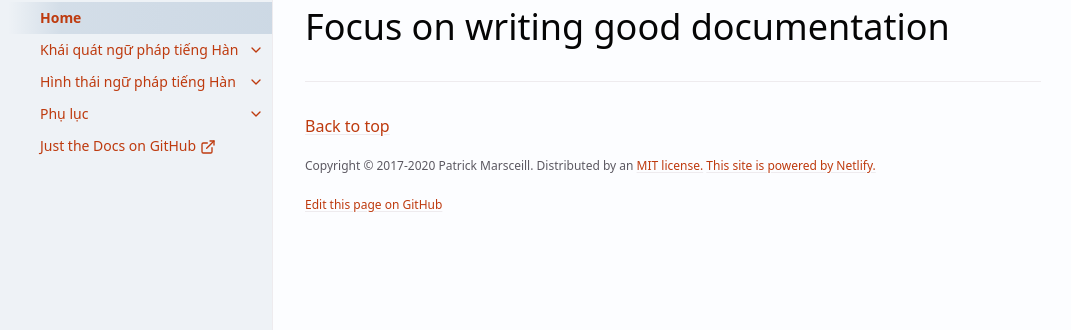
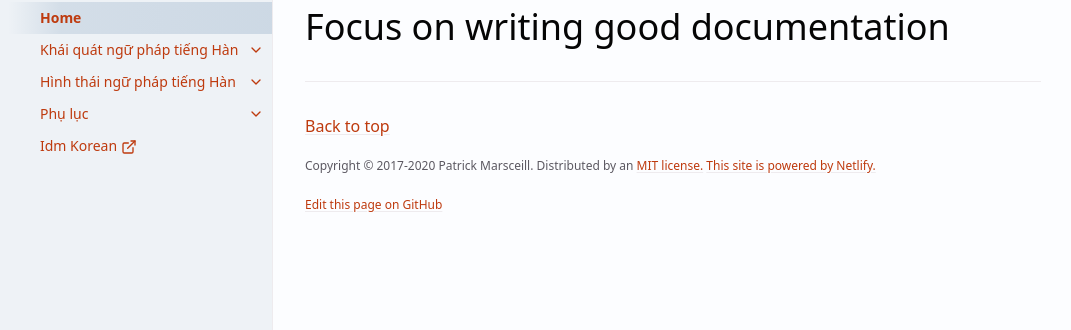
Before and after one commit to idmkorean/ngu-phap-tieng-han, a Jekyll site: the page built from index.md, in a window 1280 px wide. Shown: the part 106-436 px from the top of the page, without its empty margins (99-1170 px from the left). Built offline with Jekyll 4.4.1, drawn with Linux system fonts in a browser that asks for light colours; cached includes are drawn as plain includes.

Commit message:
Update _config.yml

```diff
--- a/_config.yml
+++ b/_config.yml
@@ -113,8 +113,8 @@ nav_sort: case_sensitive # Capital letters sorted before lowercase
 
 # External navigation links
 nav_external_links:
-  - title: Just the Docs on GitHub
-    url: https://github.com/just-the-docs/just-the-docs
+  - title: Idm Korean
+    url: https://idmkorean.github.io
 
 # Footer content
 # appears at the bottom of every page's main content
```
